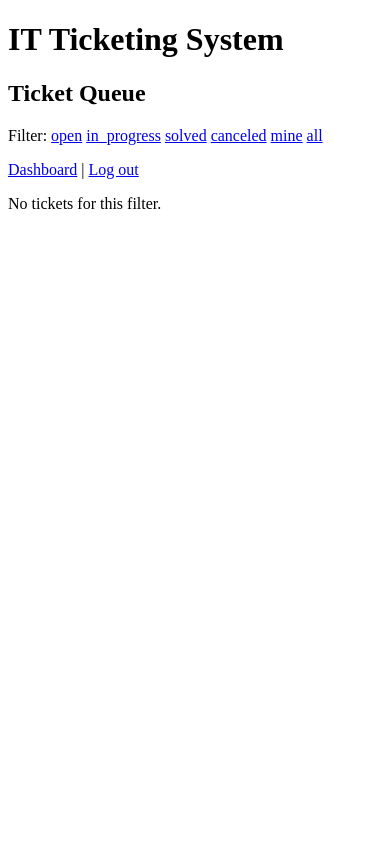
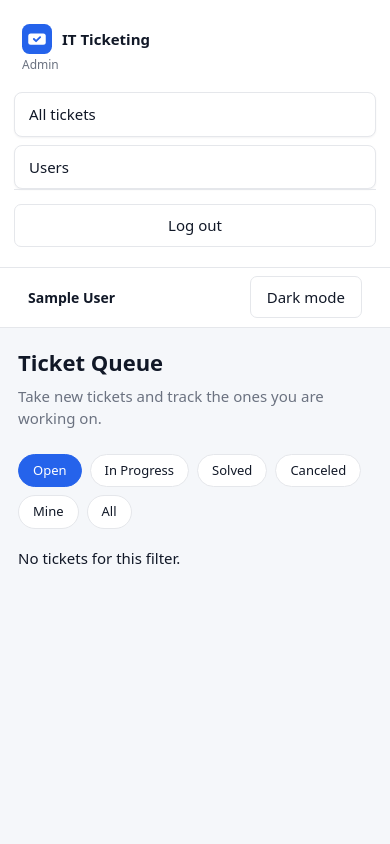
Before and after one commit to ZIYEDMAHMOUDI/it-ticketing-system, a PHP site: page /public/queue.php in a window 390 px wide. Run offline with PHP 8.4, Linux system fonts and the light colour scheme; the visitor is signed in with stand-in values (Sample User, id 1); data comes from the database, SQL or seed files in the repository; data that the repository does not hold is empty; a stand-in replaces the project's code that opens the database connection.

Commit message:
Working MVP: login, roles, tickets, queue, user management (basic styling in progress)

```diff
--- a/assets/css/style.css
+++ b/assets/css/style.css
@@ -0,0 +1,401 @@
+/* ---------- Colors ---------- */
+:root {
+  --bg: #f5f7fa;
+  --surface: #ffffff;
+  --text: #111827;
+  --muted: #6b7280;
+  --border: #e5e7eb;
+  --primary: #2563eb;
+  --primary-hover: #1d4ed8;
+  --primary-soft: #eff6ff;
+  --danger: #b91c1c;
+  --shadow: 0 1px 2px rgba(17, 24, 39, 0.05);
+  --shadow-lg: 0 8px 24px rgba(17, 24, 39, 0.08);
+  --radius: 10px;
+}
+
+[data-theme="dark"] {
+  --bg: #0b0d12;
+  --surface: #13161d;
+  --text: #e5e7eb;
+  --muted: #9ca3af;
+  --border: #232836;
+  --primary: #3b82f6;
+  --primary-hover: #60a5fa;
+  --primary-soft: #172036;
+  --shadow: 0 1px 2px rgba(0, 0, 0, 0.4);
+  --shadow-lg: 0 8px 24px rgba(0, 0, 0, 0.5);
+}
+
+/* ---------- Base ---------- */
+* { box-sizing: border-box; }
+
+body {
+  margin: 0;
+  font-family: system-ui, -apple-system, "Segoe UI", Roboto, sans-serif;
+  font-size: 15px;
+  line-height: 1.5;
+  background: var(--bg);
+  color: var(--text);
+}
+
+a { color: var(--primary); text-decoration: none; }
+a:hover { text-decoration: underline; }
+a:focus-visible {
+  outline: 2px solid var(--primary);
+  outline-offset: 2px;
+  border-radius: 4px;
+}
+
+h2 { font-size: 22px; font-weight: 600; margin: 0 0 6px; }
+h3 { font-size: 16px; font-weight: 600; margin: 0 0 6px; }
+.muted { color: var(--muted); margin: 0 0 24px; }
+
+/* ---------- Layout: sidebar + content ---------- */
+.layout { display: flex; min-height: 100vh; }
+
+.sidebar {
+  position: fixed;
+  top: 0;
+  bottom: 0;
+  left: 0;
+  z-index: 10;
+  width: 240px;
+  display: flex;
+  flex-direction: column;
+  padding: 20px 14px;
+  background: var(--surface);
+  border-right: 1px solid var(--border);
+}
+
+.content {
+  flex: 1;
+  min-width: 0;
+  margin-left: 240px;
+  display: flex;
+  flex-direction: column;
+}
+
+.topbar {
+  position: sticky;
+  top: 0;
+  z-index: 5;
+  height: 60px;
+  display: flex;
+  align-items: center;
+  justify-content: space-between;
+  padding: 0 28px;
+  background: var(--surface);
+  border-bottom: 1px solid var(--border);
+}
+.topbar-title { font-weight: 600; font-size: 14px; }
+
+main {
+  width: 100%;
+  max-width: 1100px;
+  padding: 28px;
+}
+
+/* ---------- Sidebar brand ---------- */
+.brand { padding: 4px 8px 18px; font-weight: 600; }
+.brand-row { display: flex; align-items: center; gap: 10px; }
+.brand-logo { width: 30px; height: 30px; flex-shrink: 0; }
+.brand small {
+  display: block;
+  margin-top: 2px;
+  font-size: 12px;
+  font-weight: 400;
+  color: var(--muted);
+  text-transform: capitalize;
+}
+
+/* ---------- Sidebar menu as buttons ---------- */
+.nav { display: flex; flex-direction: column; gap: 8px; }
+
+.nav a {
+  display: block;
+  padding: 10px 14px;
+  border: 1px solid var(--border);
+  border-radius: 8px;
+  background: var(--surface);
+  color: var(--text);
+  font-weight: 500;
+  box-shadow: var(--shadow);
+  transition: border-color 0.15s, box-shadow 0.15s, transform 0.1s;
+}
+.nav a:hover {
+  border-color: var(--primary);
+  box-shadow: var(--shadow-lg);
+  transform: translateY(-1px);
+  text-decoration: none;
+}
+.nav a.active {
+  background: var(--primary);
+  border-color: var(--primary);
+  color: #ffffff;
+}
+.nav a.active:hover { background: var(--primary-hover); }
+
+.sidebar-footer {
+  margin-top: auto;
+  padding-top: 14px;
+  border-top: 1px solid var(--border);
+}
+.sidebar-footer .btn {
+  display: block;
+  width: 100%;
+  text-align: center;
+  text-decoration: none;
+}
+
+/* ---------- Login page: centered card, no sidebar ---------- */
+body.auth .sidebar { display: none; }
+body.auth .content { margin-left: 0; }
+body.auth main {
+  max-width: 400px;
+  margin: 56px auto;
+}
+
+.auth-card {
+  padding: 32px 28px;
+  background: var(--surface);
+  border: 1px solid var(--border);
+  border-radius: 14px;
+  box-shadow: var(--shadow-lg);
+  text-align: center;
+}
+.auth-logo-img {
+  display: block;
+  width: 56px;
+  height: 56px;
+  margin: 0 auto 14px;
+}
+.auth-card h2 { margin-bottom: 4px; }
+.auth-sub { color: var(--muted); font-size: 14px; margin: 0 0 22px; }
+
+.auth-form {
+  max-width: none;
+  padding: 0;
+  background: none;
+  border: 0;
+  box-shadow: none;
+  text-align: left;
+}
+.auth-form label { margin-bottom: 16px; }
+.auth-form button { width: 100%; margin-top: 4px; padding: 11px; }
+
+.input-wrap { position: relative; display: block; }
+.input-wrap svg {
+  position: absolute;
+  left: 12px;
+  top: 50%;
+  transform: translateY(-50%);
+  width: 17px;
+  height: 17px;
+  color: var(--muted);
+  pointer-events: none;
+}
+.input-wrap input { margin-top: 0; padding-left: 38px; }
+
+/* ---------- Buttons ---------- */
+button,
+.btn {
+  font: inherit;
+  font-weight: 500;
+  padding: 9px 16px;
+  border: 0;
+  border-radius: 7px;
+  background: var(--primary);
+  color: #ffffff;
+  cursor: pointer;
+  box-shadow: var(--shadow);
+  transition: background 0.15s, box-shadow 0.15s, transform 0.1s;
+}
+button:hover,
+.btn:hover {
+  background: var(--primary-hover);
+  box-shadow: var(--shadow-lg);
+  text-decoration: none;
+}
+button:active { transform: translateY(1px); }
+button:focus-visible {
+  outline: none;
+  box-shadow: 0 0 0 3px rgba(37, 99, 235, 0.35);
+}
+
+.btn-ghost {
+  background: transparent;
+  color: var(--text);
+  border: 1px solid var(--border);
+  box-shadow: none;
+}
+.btn-ghost:hover { background: var(--bg); color: var(--text); box-shadow: none; }
+
+td button { padding: 5px 11px; font-size: 13px; }
+
+/* ---------- Dashboard cards ---------- */
+.cards {
+  display: grid;
+  grid-template-columns: repeat(auto-fill, minmax(230px, 1fr));
+  gap: 16px;
+}
+.card {
+  display: block;
+  padding: 20px;
+  background: var(--surface);
+  border: 1px solid var(--border);
+  border-radius: var(--radius);
+  box-shadow: var(--shadow);
+  color: var(--text);
+  transition: box-shadow 0.15s, transform 0.15s, border-color 0.15s;
+}
+.card h3 { margin-top: 0; }
+.card p { margin: 0; color: var(--muted); font-size: 14px; }
+.card:hover {
+  box-shadow: var(--shadow-lg);
+  transform: translateY(-2px);
+  border-color: var(--primary);
+  text-decoration: none;
+}
+
+/* ---------- Filter chips (queue) ---------- */
+.filters { display: flex; flex-wrap: wrap; gap: 8px; margin-bottom: 18px; }
+.chip {
+  padding: 6px 14px;
+  border: 1px solid var(--border);
+  border-radius: 999px;
+  background: var(--surface);
+  color: var(--text);
+  font-size: 13px;
+  text-transform: capitalize;
+  transition: border-color 0.15s;
+}
+.chip:hover { border-color: var(--primary); text-decoration: none; }
+.chip-active,
+.chip-active:hover {
+  background: var(--primary);
+  border-color: var(--primary);
+  color: #ffffff;
+}
+
+/* ---------- Forms ---------- */
+form {
+  max-width: 560px;
+  padding: 20px;
+  background: var(--surface);
+  border: 1px solid var(--border);
+  border-radius: var(--radius);
+  box-shadow: var(--shadow);
+}
+td form { max-width: none; padding: 0; background: none; border: 0; box-shadow: none; }
+form br { display: none; }
+
+label { display: block; margin-bottom: 14px; font-size: 14px; font-weight: 500; }
+
+input,
+select,
+textarea {
+  font: inherit;
+  width: 100%;
+  margin-top: 6px;
+  padding: 9px 11px;
+  color: var(--text);
+  background: var(--surface);
+  border: 1px solid var(--border);
+  border-radius: 7px;
+  transition: border-color 0.15s, box-shadow 0.15s;
+}
+input:hover,
+select:hover,
+textarea:hover { border-color: var(--muted); }
+input:focus,
+select:focus,
+textarea:focus {
+  outline: none;
+  border-color: var(--primary);
+  box-shadow: 0 0 0 3px rgba(37, 99, 235, 0.18);
+}
+
+/* ---------- Tables ---------- */
+table {
+  width: 100%;
+  border-collapse: separate;
+  border-spacing: 0;
+  background: var(--surface);
+  border: 1px solid var(--border);
+  border-radius: var(--radius);
+  box-shadow: var(--shadow);
+  overflow: hidden;
+}
+th {
+  padding: 11px 14px;
+  text-align: left;
+  font-size: 12px;
+  font-weight: 600;
+  text-transform: uppercase;
+  letter-spacing: 0.04em;
+  color: var(--muted);
+  background: var(--bg);
+  border-bottom: 1px solid var(--border);
+}
+td {
+  padding: 12px 14px;
+  vertical-align: middle;
+  border-bottom: 1px solid var(--border);
+}
+tr:last-child td { border-bottom: 0; }
+table tr:not(:first-child):hover td { background: var(--primary-soft); }
+
+/* ---------- Status badges ---------- */
+.badge {
+  display: inline-block;
+  padding: 2px 10px;
+  border-radius: 999px;
+  font-size: 12px;
+  font-weight: 500;
+  text-transform: capitalize;
+}
+.badge-open        { background: #dbeafe; color: #1e40af; }
+.badge-in_progress { background: #fef3c7; color: #92400e; }
+.badge-solved      { background: #dcfce7; color: #166534; }
+.badge-canceled    { background: #f3f4f6; color: #4b5563; }
+
+[data-theme="dark"] .badge-open        { background: #172036; color: #93c5fd; }
+[data-theme="dark"] .badge-in_progress { background: #3a2e12; color: #fcd34d; }
+[data-theme="dark"] .badge-solved      { background: #14301f; color: #86efac; }
+[data-theme="dark"] .badge-canceled    { background: #232836; color: #9ca3af; }
+
+/* ---------- Messages ---------- */
+.error {
+  padding: 10px 12px;
+  margin-bottom: 14px;
+  font-size: 14px;
+  border: 1px solid #fecaca;
+  border-radius: 7px;
+  background: #fef2f2;
+  color: var(--danger);
+}
+.success {
+  padding: 10px 12px;
+  margin-bottom: 14px;
+  font-size: 14px;
+  border: 1px solid #bbf7d0;
+  border-radius: 7px;
+  background: #f0fdf4;
+  color: #166534;
+}
+[data-theme="dark"] .error { background: #2a1215; border-color: #5b1d22; }
+[data-theme="dark"] .success { background: #0f2418; border-color: #1e4d2e; color: #86efac; }
+
+/* ---------- Small screens: sidebar moves above content ---------- */
+@media (max-width: 760px) {
+  .sidebar {
+    position: static;
+    width: 100%;
+    border-right: 0;
+    border-bottom: 1px solid var(--border);
+  }
+  .layout { flex-direction: column; }
+  .content { margin-left: 0; }
+  main { padding: 18px; }
+}
--- /dev/null
+++ b/assets/js/app.js
@@ -0,0 +1,18 @@
+(function () {
+  var root = document.documentElement;
+  var btn = document.getElementById('theme-toggle');
+  if (!btn) return;
+
+  function label() {
+    btn.textContent = root.getAttribute('data-theme') === 'dark' ? 'Light mode' : 'Dark mode';
+  }
+
+  label();
+
+  btn.addEventListener('click', function () {
+    var next = root.getAttribute('data-theme') === 'dark' ? 'light' : 'dark';
+    root.setAttribute('data-theme', next);
+    localStorage.setItem('theme', next);
+    label();
+  });
+})();
--- a/includes/footer.php
+++ b/includes/footer.php
@@ -1,3 +1,6 @@
-</main>
+    </main>
+  </div>
+</div>
+<script src="../assets/js/app.js"></script>
 </body>
 </html>
--- a/includes/header.php
+++ b/includes/header.php
@@ -2,17 +2,88 @@
 if (session_status() === PHP_SESSION_NONE) {
     session_start();
 }
+
+$loggedIn = isset($_SESSION['user_id']);
+$role     = $_SESSION['role'] ?? '';
+$current  = basename($_SERVER['PHP_SELF']);
+
+// Menu items for each role: [page, label]
+$menus = [
+    'employee' => [
+        ['my_tickets.php', 'My tickets'],
+        ['new_ticket.php', 'New ticket'],
+    ],
+    'technician' => [
+        ['queue.php?filter=open', 'Open queue'],
+        ['queue.php?filter=mine', 'Assigned to me'],
+    ],
+    'admin' => [
+        ['queue.php?filter=all', 'All tickets'],
+        ['admin_users.php', 'Users'],
+    ],
+];
+
+// Marks the menu item of the page currently open
+function isActiveLink(string $href, string $current): bool
+{
+    $path = strtok($href, '?');
+    parse_str((string)parse_url($href, PHP_URL_QUERY), $want);
+    parse_str((string)($_SERVER['QUERY_STRING'] ?? ''), $have);
+
+    return $current === $path
+        && (($want['filter'] ?? null) === ($have['filter'] ?? null));
+}
 ?>
 <!DOCTYPE html>
-<html lang="en">
+<html lang="en" data-theme="light">
 <head>
   <meta charset="UTF-8">
   <meta name="viewport" content="width=device-width, initial-scale=1.0">
   <title>IT Ticketing System</title>
+  <link rel="icon" type="image/svg+xml" href="../assets/images/logo.svg">
   <link rel="stylesheet" href="../assets/css/style.css">
+  <script>
+    // Apply the saved theme before the page paints, so it doesn't flash
+    (function () {
+      var t = localStorage.getItem('theme');
+      if (t) document.documentElement.setAttribute('data-theme', t);
+    })();
+  </script>
 </head>
-<body>
-<header>
-  <h1>IT Ticketing System</h1>
-</header>
-<main>
+<body class="<?= $loggedIn ? 'app' : 'auth' ?>">
+<div class="layout">
+
+<?php if ($loggedIn): ?>
+  <aside class="sidebar">
+    <div class="brand">
+      <div class="brand-row">
+        <img src="../assets/images/logo.svg" alt="IT Ticketing logo" class="brand-logo">
+        <span>IT Ticketing</span>
+      </div>
+      <small><?= htmlspecialchars($role) ?></small>
+    </div>
+
+    <nav class="nav">
+      <?php foreach ($menus[$role] ?? [] as [$href, $label]): ?>
+        <a href="<?= htmlspecialchars($href) ?>"
+           class="<?= isActiveLink($href, $current) ? 'active' : '' ?>">
+          <?= htmlspecialchars($label) ?>
+        </a>
+      <?php endforeach; ?>
+    </nav>
+
+    <div class="sidebar-footer">
+      <a class="btn btn-ghost" href="logout.php">Log out</a>
+    </div>
+  </aside>
+<?php endif; ?>
+
+  <div class="content">
+    <div class="topbar">
+      <span class="topbar-title">
+        <?= $loggedIn ? htmlspecialchars($_SESSION['name']) : 'Sign in' ?>
+      </span>
+      <button type="button" id="theme-toggle" class="btn-ghost">Dark mode</button>
+    </div>
+
+    <main>
--- a/public/queue.php
+++ b/public/queue.php
@@ -3,7 +3,6 @@ require __DIR__ . '/../includes/auth.php';
 require __DIR__ . '/../config/database.php';
 requireRole(['technician', 'admin']);
 
-// Which tickets to show, from the filter links at the top
 $filter = $_GET['filter'] ?? 'open';
 $allowedFilters = ['open', 'in_progress', 'solved', 'canceled', 'mine', 'all'];
 if (!in_array($filter, $allowedFilters, true)) {
@@ -40,19 +39,19 @@ require __DIR__ . '/../includes/header.php';
 ?>
 
 <h2>Ticket Queue</h2>
+<p class="muted">Take new tickets and track the ones you are working on.</p>
 
-<p>
-  Filter:
+<div class="filters">
   <?php foreach (['open', 'in_progress', 'solved', 'canceled', 'mine', 'all'] as $f): ?>
-    <a href="queue.php?filter=<?= $f ?>"><?= $f ?></a>
+    <a class="chip<?= $filter === $f ? ' chip-active' : '' ?>"
+       href="queue.php?filter=<?= $f ?>"><?= str_replace('_', ' ', $f) ?></a>
   <?php endforeach; ?>
-</p>
-<p><a href="dashboard.php">Dashboard</a> | <a href="logout.php">Log out</a></p>
+</div>
 
 <?php if (!$tickets): ?>
   <p>No tickets for this filter.</p>
 <?php else: ?>
-  <table border="1" cellpadding="6">
+  <table>
     <tr>
       <th>#</th><th>Title</th><th>Employee</th><th>Category</th>
       <th>Priority</th><th>Status</th><th>Opened</th><th>Action</th>
@@ -64,7 +63,7 @@ require __DIR__ . '/../includes/header.php';
         <td><?= htmlspecialchars($t['employee']) ?></td>
         <td><?= htmlspecialchars($t['category']) ?></td>
         <td><?= $t['priority'] ?></td>
-        <td><?= $t['status'] ?></td>
+        <td><span class="badge badge-<?= $t['status'] ?>"><?= str_replace('_', ' ', $t['status']) ?></span></td>
         <td><?= $t['created_at'] ?></td>
         <td>
           <?php if ($t['status'] === 'open' && $t['assigned_to'] === null): ?>
```
Also changed, not shown: public/admin_users.php (+14 -11 lines), public/dashboard.php (+28 -15 lines), public/login.php (+26 -7 lines), public/my_tickets.php (+6 -9 lines), public/new_ticket.php (+9 -13 lines), public/ticket.php (+8 -7 lines), assets/images/logo.svg (added).
